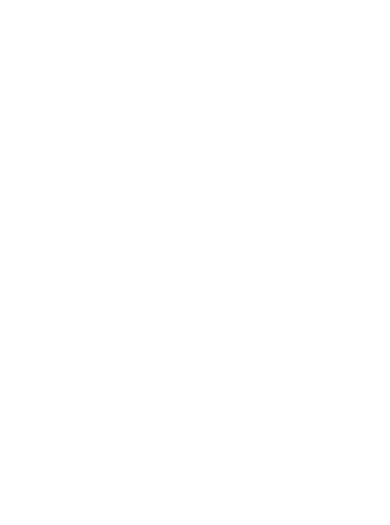
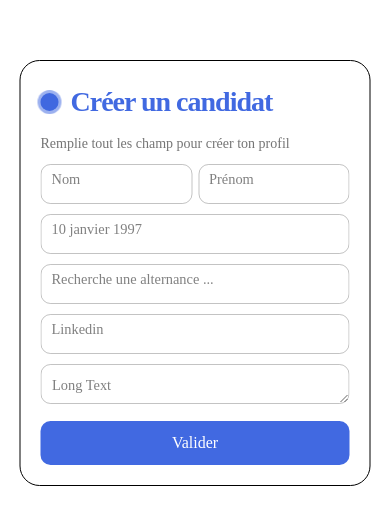
Before and after one commit to CedricFriscia/Defie-jeune, a React (Vite) app: page /candidat/create in a window 390 px wide. Before the commit this address had no page. Shown: the part 149-674 px from the top of the page. Built offline with nearby package versions, Linux system fonts and the light colour scheme.

Commit message:
add nav phoneé

```diff
--- a/src/App.jsx
+++ b/src/App.jsx
@@ -7,6 +7,8 @@ import Nav from "./Components/Nav/Nav";
 // Import Pages
 import Landing from "./Pages/Landing/Landing";
 import Jeune from "./Pages/Jeune/Jeune";
+import FormCandidat from "./Pages/FormCandidat/FormCandidat";
+import NavPhone from "./Pages/NavPhone/NavPhone";
 
 // Import CSS
 import "./css/reset.css";
@@ -16,6 +18,8 @@ function App() {
       <Routes>
          <Route path='/' element={<Landing />}></Route>
          <Route path='/candidats' element={<Jeune />}></Route>
+         <Route path='/candidat/create' element={<FormCandidat />}></Route>
+         <Route path='/nav-phone' element={<NavPhone />}></Route>
       </Routes>
    );
 }
--- a/src/Components/Card/Card.jsx
+++ b/src/Components/Card/Card.jsx
@@ -41,7 +41,7 @@ export default function RecipeReviewCard({
    };
 
    return (
-      <Card sx={{ maxWidth: 345 }}>
+      <Card sx={{ width: 345 }}>
          <CardHeader
             avatar={
                <Avatar sx={{ bgcolor: red[500] }} aria-label='recipe'>
--- a/src/Components/Nav/Nav.jsx
+++ b/src/Components/Nav/Nav.jsx
@@ -1,5 +1,4 @@
 // Import React
-import React from "react";
 import { Link } from "react-router-dom";
 
 // Import MUI
@@ -8,13 +7,17 @@ import MenuIcon from "@mui/icons-material/Menu";
 // Import CSS
 import "./styles.scss";
 
+// Import Components
+
 const Nav = () => {
    return (
       <nav className='nav'>
          <h1 className='nav__logo'>Défie Jeune - Nice</h1>
 
          <div className='nav__burger'>
-            <MenuIcon />
+            <Link className='nav__link--burger' to={"/nav-phone"}>
+               <MenuIcon />
+            </Link>
          </div>
 
          <div className='nav__list'>
--- a/src/Components/Nav/styles.scss
+++ b/src/Components/Nav/styles.scss
@@ -24,6 +24,12 @@
    &__list {
       display: none;
    }
+
+   &__link--burger {
+      text-decoration: none;
+      list-style: none;
+      color: white;
+   }
 }
 
 @media screen and (min-width: 768px) {
@@ -40,8 +46,6 @@
       }
 
       &__list {
-      font-size: 1.2rem;
-
          display: flex;
          gap: 1.3rem;
 
@@ -51,12 +55,15 @@
       }
 
       &__link {
+         color: white;
+
+         font-size: 1.5em;
+
          text-decoration: none;
-      color: #eef0eb;
       }
 
       &__link:hover {
-      color: #929292;
+         color: rgb(206, 182, 182);
       }
    }
 }
--- /dev/null
+++ b/src/Pages/FormCandidat/FormCandidat.jsx
@@ -0,0 +1,64 @@
+// Import CSS
+import "./styles.scss";
+
+function FormCandidat() {
+   return (
+      <form className='form'>
+         <p className='title'>Créer un candidat</p>
+         <p className='message'>Remplie tout les champ pour créer ton profil</p>
+         <div className='flex'>
+            <label>
+               <input
+                  required=''
+                  placeholder='Nom'
+                  type='text'
+                  className='input'
+               />
+            </label>
+
+            <label>
+               <input
+                  required=''
+                  placeholder='Prénom'
+                  type='text'
+                  className='input'
+               />
+            </label>
+         </div>
+
+         <label>
+            <input
+               required=''
+               placeholder='10 janvier 1997'
+               type='text'
+               className='input'
+            />
+         </label>
+
+         <label>
+            <input
+               required=''
+               placeholder='Recherche une alternance ...'
+               type='text'
+               className='input'
+            />
+         </label>
+         <label>
+            <input
+               required=''
+               placeholder='Linkedin'
+               type='text'
+               className='input'
+            />
+         </label>
+         <label>
+            <textarea className='input' placeholder='Long Text'></textarea>
+         </label>
+         <button className='submit'>Valider</button>
+      </form>
+   );
+}
+
+// description={candidat.description}
+
+export default FormCandidat;
--- /dev/null
+++ b/src/Pages/FormCandidat/styles.scss
@@ -0,0 +1,136 @@
+.form {
+   display: flex;
+   flex-direction: column;
+   position: absolute;
+   top: 50%;
+   left: 50%;
+   transform: translate(-50%, -50%);
+   gap: 10px;
+   width: 90vw;
+   background-color: #fff;
+   border: 1px solid black;
+   padding: 20px;
+   border-radius: 20px;
+}
+
+.title {
+   font-size: 28px;
+   color: royalblue;
+   font-weight: 600;
+   letter-spacing: -1px;
+   position: relative;
+   display: flex;
+   align-items: center;
+   padding-left: 30px;
+}
+
+.title::before,
+.title::after {
+   position: absolute;
+   content: "";
+   height: 16px;
+   width: 16px;
+   border-radius: 50%;
+   left: 0px;
+   background-color: royalblue;
+}
+
+.title::before {
+   width: 18px;
+   height: 18px;
+   background-color: royalblue;
+}
+
+.title::after {
+   width: 18px;
+   height: 18px;
+   animation: pulse 1s linear infinite;
+}
+
+.message,
+.signin {
+   color: rgba(88, 87, 87, 0.822);
+   font-size: 14px;
+}
+
+.signin {
+   text-align: center;
+}
+
+.signin a {
+   color: royalblue;
+}
+
+.signin a:hover {
+   text-decoration: underline royalblue;
+}
+
+.flex {
+   display: flex;
+   width: 100%;
+   gap: 6px;
+}
+
+.form label {
+   position: relative;
+}
+
+.form label .input {
+   width: 100%;
+   padding: 10px 10px 20px 10px;
+   outline: 0;
+   border: 1px solid rgba(105, 105, 105, 0.397);
+   border-radius: 10px;
+}
+
+.form label .input + span {
+   position: absolute;
+   left: 10px;
+   top: 15px;
+   color: grey;
+   font-size: 0.9em;
+   cursor: text;
+   transition: 0.3s ease;
+}
+
+.form label .input:placeholder {
+   color: grey;
+   font-size: 0.9em;
+}
+
+.form label .input::placeholder {
+   color: grey;
+   font-size: 0.9em;
+}
+
+.form label .input:focus::placeholder,
+.form label .input:valid::placeholder {
+   color: grey;
+}
+
+.submit {
+   border: none;
+   outline: none;
+   background-color: royalblue;
+   padding: 10px;
+   border-radius: 10px;
+   color: #fff;
+   font-size: 16px;
+   transform: 0.3s ease;
+}
+
+.submit:hover {
+   background-color: rgb(56, 90, 194);
+}
+
+@keyframes pulse {
+   from {
+      transform: scale(0.9);
+      opacity: 1;
+   }
+
+   to {
+      transform: scale(1.8);
+      opacity: 0;
+   }
+}
--- a/src/Pages/Jeune/Jeune.jsx
+++ b/src/Pages/Jeune/Jeune.jsx
@@ -3,6 +3,7 @@ import api from "../../api/api";
 import Card from "../../Components/Card/Card";
 import Nav from "../../Components/Nav/Nav";
 import "./styles.scss";
+import { Link } from "react-router-dom";
 
 const Jeune = () => {
    const [candidats, setCandidats] = useState([]);
@@ -49,6 +50,9 @@ const Jeune = () => {
                </svg>
             </div>
          </section>
+         <Link className='jeune__button' to={"/candidat/create"}>
+            Mon profil
+         </Link>
 
          <div className='card__container'>
             {candidats
--- a/src/Pages/Jeune/styles.scss
+++ b/src/Pages/Jeune/styles.scss
@@ -5,12 +5,55 @@
    display: flex;
    align-items: center;
    flex-direction: column;
+
+   &__button {
+      --color: #0077ff;
+      font-family: inherit;
+      display: inline-block;
+      height: 2.6em;
+      line-height: 2.5em;
+      overflow: hidden;
+      margin: 20px;
+      padding-right: 5px;
+      padding-left: 5px;
+      font-size: 17px;
+      z-index: 1;
+      color: var(--color);
+      border: 2px solid var(--color);
+      border-radius: 6px;
+      position: relative;
+
+      text-decoration: none;
+      text-align: center;
+   }
+   &__button::before {
+      position: absolute;
+      content: "";
+      background: var(--color);
+      width: 150px;
+      height: 200px;
+      z-index: -1;
+      border-radius: 50%;
+   }
+   &__button:hover {
+      color: white;
+   }
+
+   &__button:before {
+      top: 100%;
+      left: 100%;
+      transition: 0.3s all;
+   }
+
+   &__button:hover::before {
+      top: -30px;
+      left: -30px;
+   }
 }
 
 .card__container {
    display: flex;
 
-   justify-content: center;
    align-items: center;
 
    margin: 2rem;
@@ -76,3 +119,20 @@
    background-color: transparent;
    border: none;
 }
+
+@media only screen and (max-width: 768px) {
+   .card__container {
+      display: flex;
+
+      justify-content: center;
+      align-items: center;
+
+      margin: 2rem;
+
+      gap: 1.2rem;
+
+      flex-wrap: wrap;
+
+      width: 90%;
+   }
+}
--- /dev/null
+++ b/src/Pages/NavPhone/NavPhone.jsx
@@ -0,0 +1,20 @@
+// Import React
+import { Link } from "react-router-dom";
+
+// Import CSS
+import "./styles.scss";
+
+const Nav = () => {
+   return (
+      <nav className='nav__phone'>
+         <Link className='nav__link--phone ' to={"/"}>
+            Présentation
+         </Link>
+         <Link className='nav__link--phone' to={"/candidats"}>
+            Jeune
+         </Link>
+      </nav>
+   );
+};
+
+export default Nav;
--- /dev/null
+++ b/src/Pages/NavPhone/styles.scss
@@ -0,0 +1,30 @@
+.nav__phone {
+   height: 100vh;
+   width: 100vw;
+
+   display: flex;
+   justify-content: center;
+   align-items: center;
+   flex-direction: column;
+}
+
+.nav__link--phone {
+   text-decoration: none;
+   list-style: none;
+
+   color: black;
+
+   font-size: 3em;
+
+   margin: 30px;
+}
+
+.hidden {
+   display: none;
+}
+
+@media screen and (min-width: 768px) {
+   .nav__phone {
+      display: none;
+   }
+}
```
Lines whose indentation alone changed are shown as unchanged.
